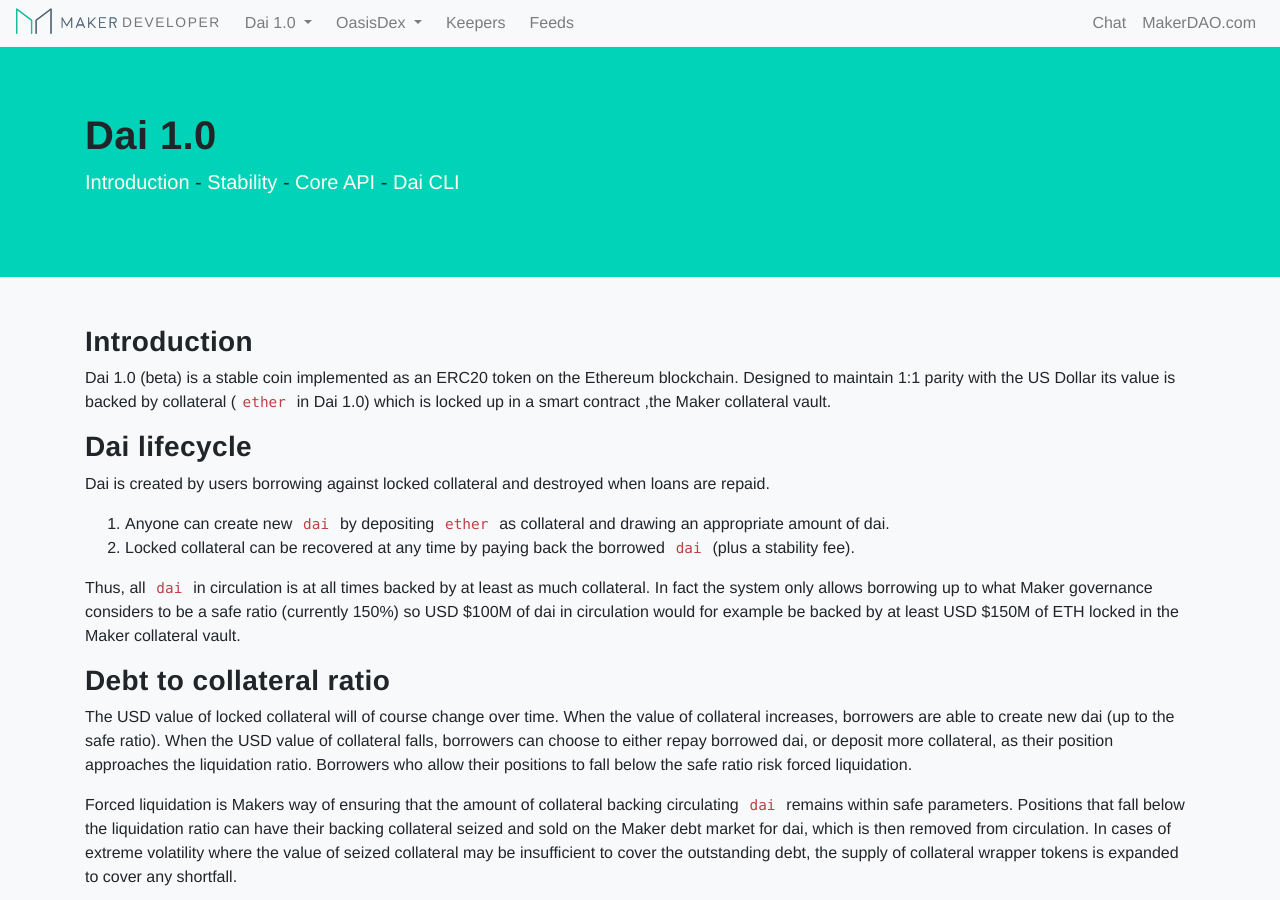
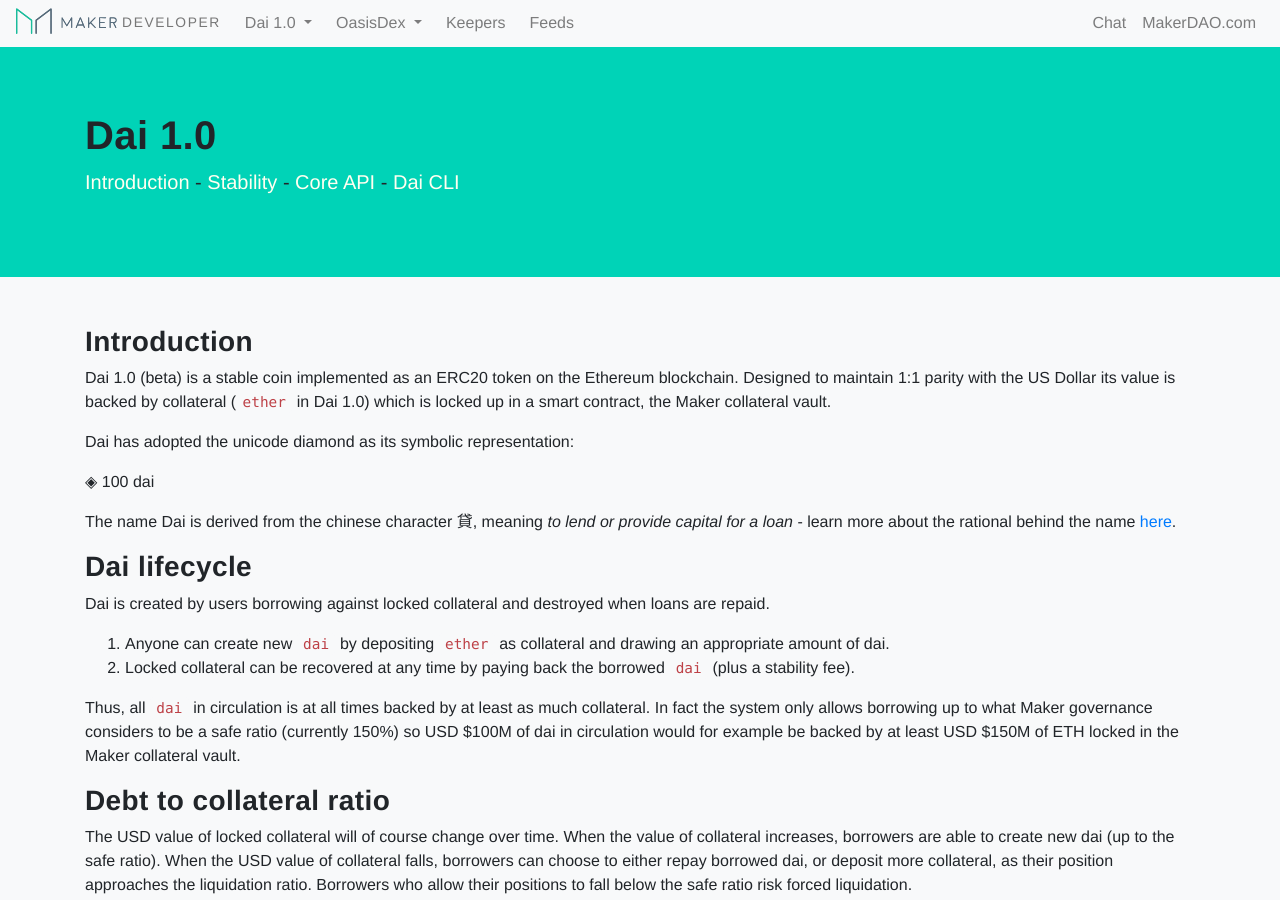
Before and after one commit to makerdao/developer.makerdao.com, a Jekyll site: the page built from dai/1/index.md, in a window 1280 px wide and 900 px high. Built offline with Jekyll 4.4.1, drawn with Linux system fonts in a browser that asks for light colours; nearby versions of some CDN libraries.

Commit message:
discuss dai naming

```diff
--- a/dai/1/index.md
+++ b/dai/1/index.md
@@ -7,8 +7,15 @@ title: Dai stable coin
 
 Dai 1.0 (beta) is a stable coin implemented as an ERC20 token on the Ethereum
 blockchain. Designed to maintain 1:1 parity with the US Dollar its value is
-backed by collateral (`ether` in Dai 1.0) which is locked up in a smart contract
-,the Maker collateral vault.
+backed by collateral (`ether` in Dai 1.0) which is locked up in a smart
+contract, the Maker collateral vault.
+
+Dai has adopted the unicode diamond as its symbolic representation:
+
+◈ 100 dai
+
+The name Dai is derived from the chinese character 貸, meaning _to lend or
+provide capital for a loan_ - learn more about the rational behind the name [here](https://www.reddit.com/r/MakerDAO/comments/5q98b1/貸_dai/).
 
 ### Dai lifecycle
 
```
